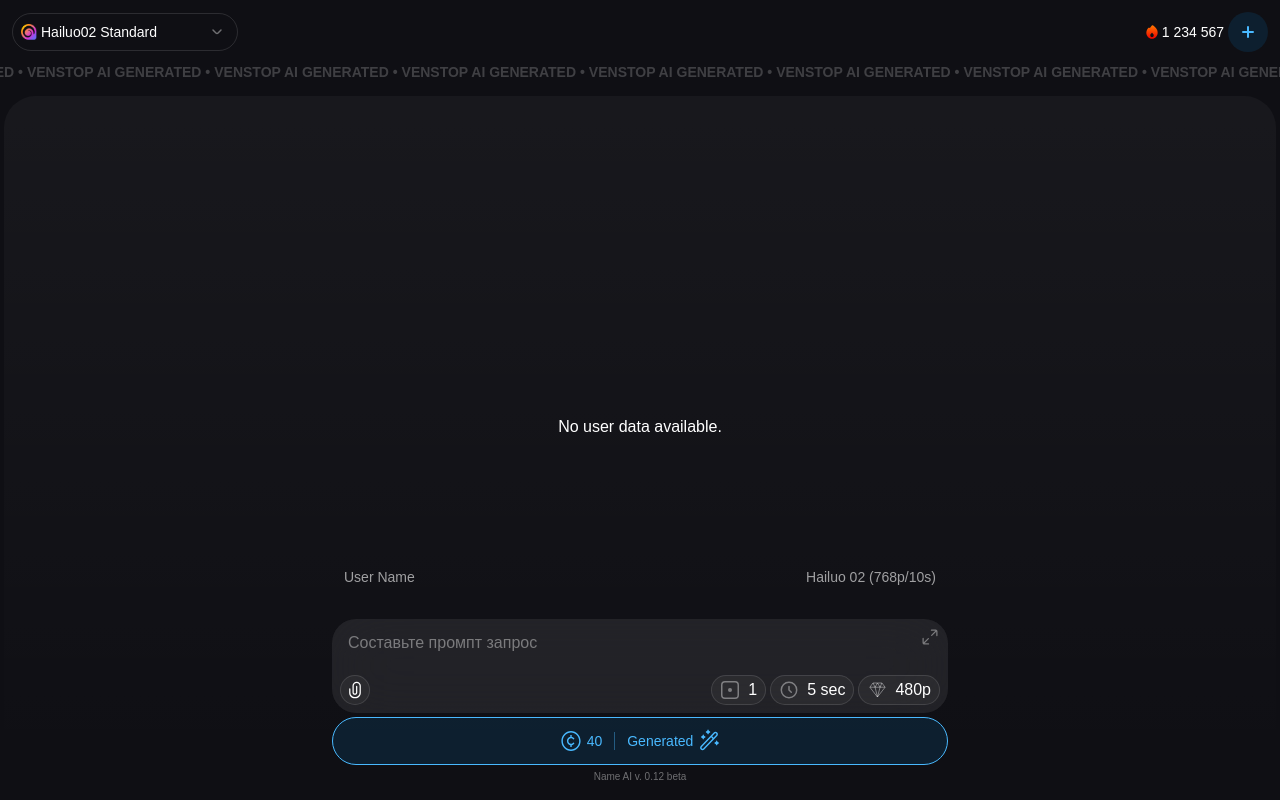
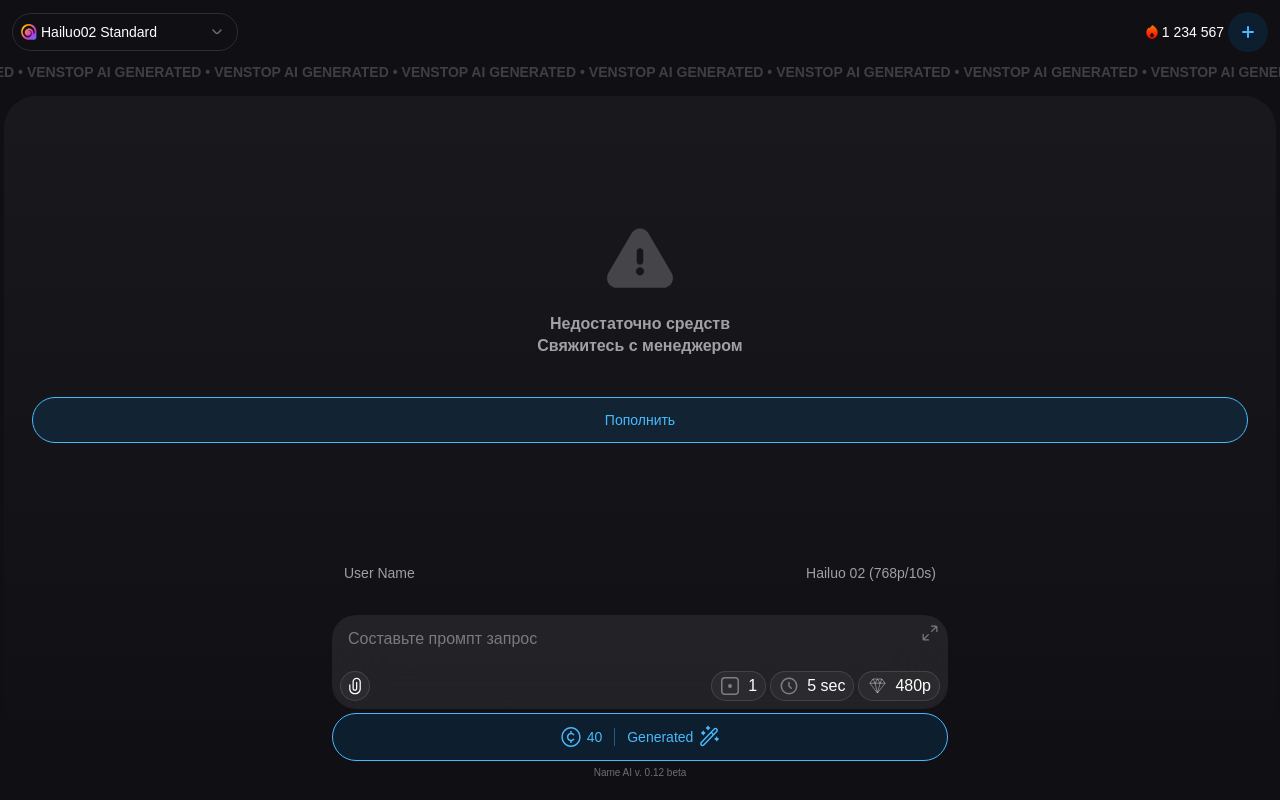
Before and after one commit to GSergiy13/pipeline-frontend, a Next.js app: page / in a window 1280 px wide. Built offline with nearby package versions, Linux system fonts and the light colour scheme; a web font is replaced by a local one.

Commit message:
feat: add StatusPanel component and update HomePage layout; adjust Footer padding for consistency

```diff
--- a/src/components/Home/Home.tsx
+++ b/src/components/Home/Home.tsx
@@ -1,15 +1,12 @@
 'use client'
 
+import { StatusPanel } from 'components/StatusPanel/StatusPanel'
 import { ChatPromptPanel } from 'components/СhatPromptPanel/СhatPromptPanel'
-import { useSelector } from 'react-redux'
-import type { RootState } from 'store/store'
 
 export const HomePage = () => {
-	const userData = useSelector((state: RootState) => state.user)
-
 	return (
-		<div className='relative flex flex-1 flex-col px-3 pt-4 pb-0 mx-auto items-center justify-center bg-chat-gradient rounded-t-[32px]'>
-			<div className='flex flex-col items-center justify-center w-full max-w-2xl -translate-y-1/2'>
+		<div className='relative flex flex-1 flex-col px-3 pt-4 pb-52 mx-auto items-center justify-center bg-chat-gradient rounded-t-[32px]'>
+			{/* <div className='flex flex-col items-center justify-center w-full max-w-2xl -translate-y-1/2'>
 				{userData.user ? (
 					<div className='mt-4'>
 						<h2>User Information:</h2>
@@ -20,7 +17,8 @@ export const HomePage = () => {
 				) : (
 					<p>No user data available.</p>
 				)}
-			</div>
+			</div> */}
+			<StatusPanel state={{ type: 'insufficient_funds' }} />
 
 			<ChatPromptPanel />
 		</div>
--- /dev/null
+++ b/src/components/StatusPanel/StatusPanel.tsx
@@ -0,0 +1,45 @@
+'use client'
+
+import Image from 'next/image'
+
+import { ButtonBasic } from '@/ui/ButtonBasic/buttonBasic'
+
+type StatusState =
+	| { type: 'insufficient_funds' }
+	| { type: 'loading'; progress: number; total: number; averageWait?: string }
+
+export const StatusPanel = ({ state }: { state: StatusState }) => {
+	if (state.type === 'insufficient_funds') {
+		return (
+			<div className='flex flex-col items-center justify-center text-center p-4 w-full'>
+				<Image
+					src='/icons/warning.svg'
+					alt='Insufficient Funds'
+					width={80}
+					height={80}
+					className='mb-3'
+				/>
+				<div className='text-white/60 leading-snug font-bold max-w-[220px] mb-10'>
+					Недостаточно средств Свяжитесь с менеджером
+				</div>
+				<ButtonBasic text='Пополнить'></ButtonBasic>
+			</div>
+		)
+	}
+
+	if (state.type === 'loading') {
+		return (
+			<div className='flex flex-col items-center justify-center gap-2 text-center p-4'>
+				<div className='animate-spin h-8 w-8 border-2 border-white/30 border-t-transparent rounded-full' />
+				{state.averageWait && (
+					<div className='text-white/60 text-sm'>Среднее время ожидания {state.averageWait}.</div>
+				)}
+				<div className='text-white text-base font-medium'>
+					Генерация {state.progress}/{state.total}
+				</div>
+			</div>
+		)
+	}
+
+	return null
+}
--- a/src/components/layout/Footer/Footer.tsx
+++ b/src/components/layout/Footer/Footer.tsx
@@ -1,6 +1,6 @@
 export const Footer = () => {
 	return (
-		<footer className='text-[10px] text-white/40 text-center pt-1 pb-4'>
+		<footer className='text-[10px] text-white/40 text-center pt-1 pb-5'>
 			Name AI v. 0.12 beta
 		</footer>
 	)
```
